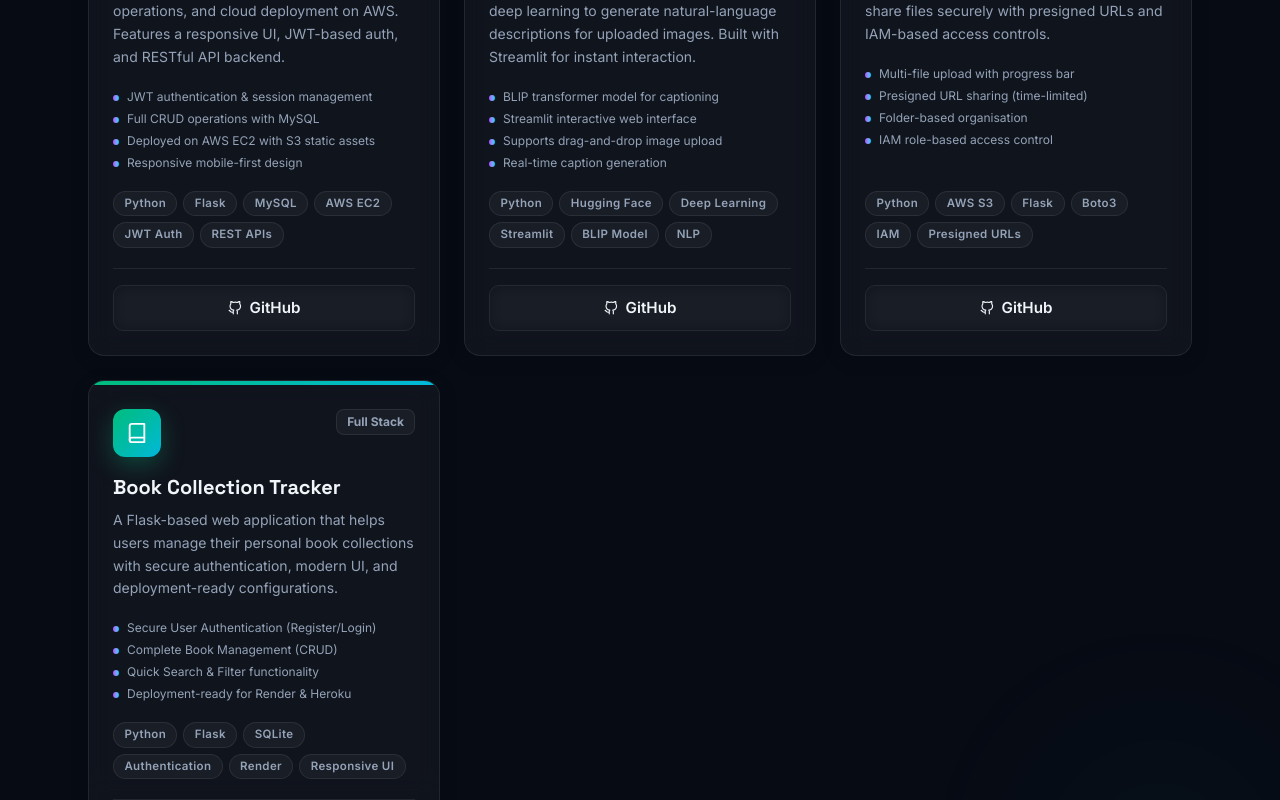
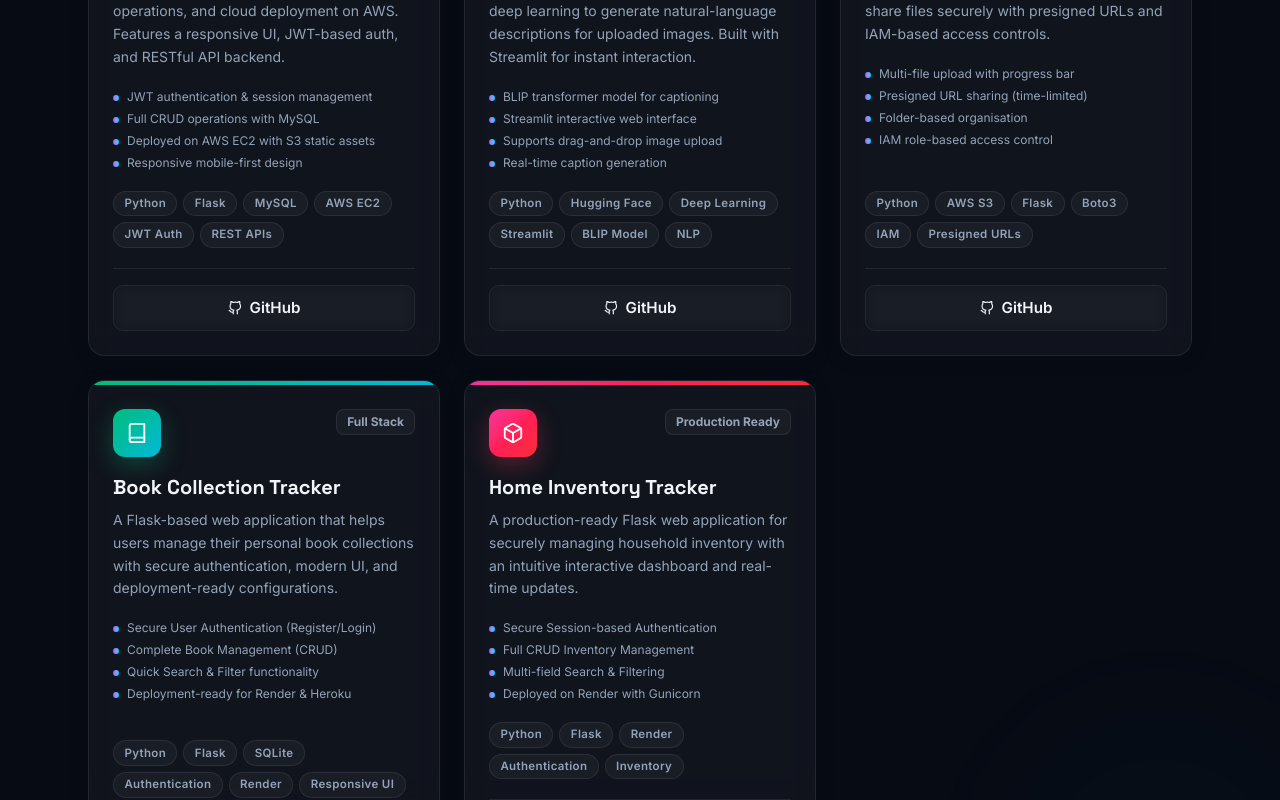
Before and after one commit to chintadavasudharini/portfolio, a React (Vite) app: page / in a window 1280 px wide. Shown: the part 5107-5907 px from the top of the page. Built offline with nearby package versions, Linux system fonts and the light colour scheme.

Commit message:
Updated skills with Render and added Home Inventory Tracker project

```diff
--- a/src/components/Projects.jsx
+++ b/src/components/Projects.jsx
@@ -1,7 +1,7 @@
 import { motion } from 'framer-motion';
 import { useInView } from 'framer-motion';
 import { useRef } from 'react';
-import { FiExternalLink, FiGithub, FiCloud, FiImage, FiFileText, FiBook } from 'react-icons/fi';
+import { FiExternalLink, FiGithub, FiCloud, FiImage, FiFileText, FiBook, FiBox } from 'react-icons/fi';
 
 const projects = [
   {
@@ -75,6 +75,24 @@ const projects = [
     github: 'https://github.com/chintadavasudharini/BookCollectionTracker',
     live: null,
     badge: 'Full Stack',
+  },
+  {
+    title: 'Home Inventory Tracker',
+    description:
+      'A production-ready Flask web application for securely managing household inventory with an intuitive interactive dashboard and real-time updates.',
+    icon: FiBox,
+    gradient: 'from-pink-500 via-rose-500 to-red-500',
+    glow: 'rgba(244,63,94,0.3)',
+    tags: ['Python', 'Flask', 'Render', 'Authentication', 'Inventory'],
+    features: [
+      'Secure Session-based Authentication',
+      'Full CRUD Inventory Management',
+      'Multi-field Search & Filtering',
+      'Deployed on Render with Gunicorn',
+    ],
+    github: 'https://github.com/chintadavasudharini/HomeInventoryTracker',
+    live: 'https://homeinventorytracker-t7if.onrender.com/',
+    badge: 'Production Ready',
   },
 ];
 
--- a/src/components/Skills.jsx
+++ b/src/components/Skills.jsx
@@ -5,7 +5,7 @@ import {
   FaPython, FaJs, FaHtml5, FaCss3Alt, FaBootstrap,
   FaDatabase, FaAws, FaGitAlt, FaGithub, FaReact, FaDocker, FaCode,
 } from 'react-icons/fa';
-import { SiFlask, SiMysql, SiMongodb, SiStreamlit, SiJupyter, SiPostman, SiHackerrank, SiLeetcode, SiVercel } from 'react-icons/si';
+import { SiFlask, SiMysql, SiMongodb, SiStreamlit, SiJupyter, SiPostman, SiHackerrank, SiLeetcode, SiVercel, SiRender } from 'react-icons/si';
 import { FiCpu, FiCode as FiCodeIcon } from 'react-icons/fi';
 import { DiJava } from 'react-icons/di';
 
@@ -167,6 +167,7 @@ export default function Skills() {
               { name: 'Jupyter', icon: SiJupyter },
               { name: 'AWS', icon: FaAws },
               { name: 'Vercel', icon: SiVercel },
+              { name: 'Render', icon: SiRender },
             ].map(tool => (
               <span key={tool.name} className="skill-pill">
                 <tool.icon size={12} style={{ opacity: 0.7 }} />
```
